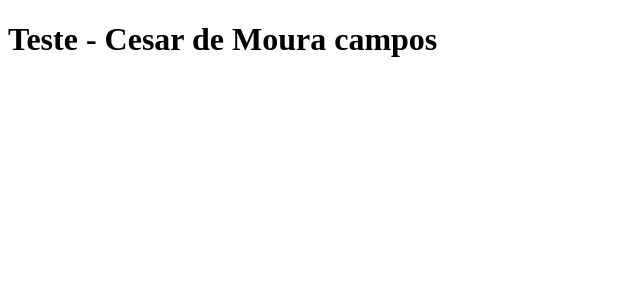
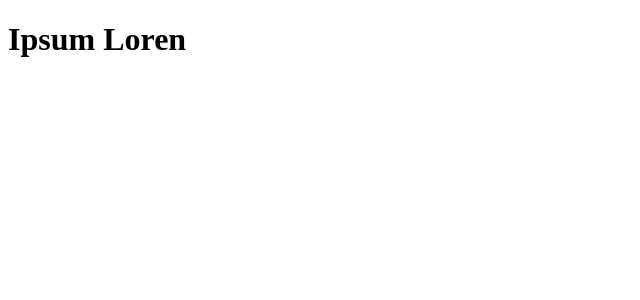
Before and after one commit to cesarcampos/clone-tabnews, a Next.js app: page / in a window 1280 px wide. Shown: the top 300 px of the page, without its empty margins (0-640 px from the left). Built offline with nearby package versions, Linux system fonts and the light colour scheme.

Commit message:
Alterações

```diff
--- a/pages/index.js
+++ b/pages/index.js
@@ -1,5 +1,6 @@
+
 function Home() {
-    return <h1>Teste - Cesar de Moura campos</h1>;
+    return <h1>Ipsum Loren</h1>;
 }
 
 export default Home;
```
Also changed, not shown: pages/img/bebe.png (added), pages/img/bebe3.png (added).
